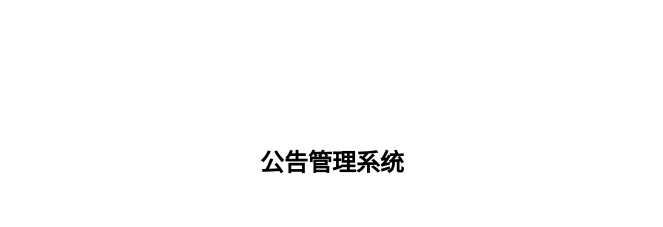
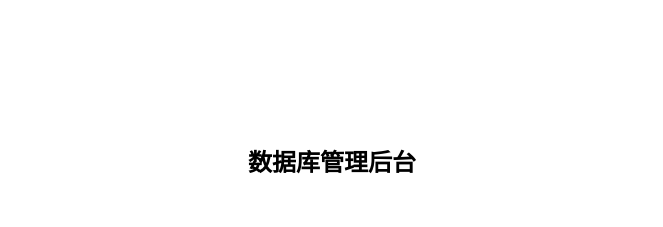
Before and after one commit to mharry32/DBManageSys-Web, a Vue app: page / in a window 1280 px wide. Shown: the top 227 px of the page, without its empty margins (308-971 px from the left). Built offline with nearby package versions, Linux system fonts and the light colour scheme.

Commit message:
fix header

```diff
--- a/src/views/login.vue
+++ b/src/views/login.vue
@@ -1,6 +1,6 @@
 <template>
   <div id="login">
-    <h2>公告管理系统</h2>
+    <h2>数据库管理后台</h2>
     <div class="content">
       <el-input
         placeholder="用户名"
```
